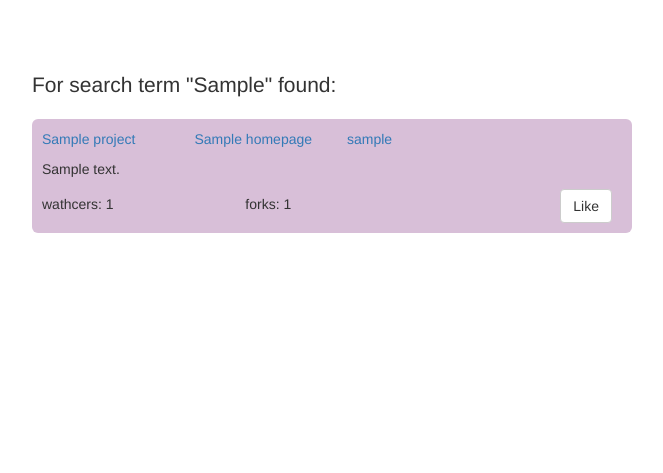
After one commit to PlorvenT/github_browser, a Yii app: template views/site/search.php in a window 1280 px wide. The commit adds this page. Shown: the top 473 px of the page, without its empty margins (266-929 px from the left). Run offline with PHP 8.4 and a stand-in for Yii, Linux system fonts and the light colour scheme; the template is opened without the code that fills it: most values are stand-ins (such as "Sample title", 1, 10 or a date in 2020); data that the repository does not hold is empty; some libraries are stand-ins or nearby versions.

Commit message:
added search

```diff
--- a/config/web.php
+++ b/config/web.php
@@ -38,14 +38,13 @@ $config = [
             ],
         ],
         'db' => require(__DIR__ . '/db.php'),
-        /*
         'urlManager' => [
             'enablePrettyUrl' => true,
             'showScriptName' => false,
             'rules' => [
+                'search' => '/site/search',
             ],
         ],
-        */
     ],
     'params' => $params,
 ];
--- a/views/layouts/main.php
+++ b/views/layouts/main.php
@@ -3,6 +3,7 @@
 /* @var $this \yii\web\View */
 /* @var $content string */
 
+use app\components\SearchWidget\SearchWidget;
 use yii\helpers\Html;
 use yii\bootstrap\Nav;
 use yii\bootstrap\NavBar;
@@ -34,12 +35,7 @@ AppAsset::register($this);
         ],
     ]);
 
-    echo "<form class='navbar-form navbar-right' role='search'>
-            <div class='form-group has-feedback'>
-                <input id='searchbox' type='text' placeholder='Search' class='form-control'>
-                <span id='searchicon' class='fa fa-search form-control-feedback'></span>
-            </div>
-          </form>";
+    echo SearchWidget::widget();
 
     NavBar::end();
     ?>
--- /dev/null
+++ b/views/site/search.php
@@ -0,0 +1,46 @@
+<?php
+
+/**
+ * @var $this \yii\web\View
+ * @var $s string
+ * @var $projects array
+ */
+$this->title = 'Search ' . $s;
+?>
+<div class="search-result">
+    <p class="lead">For search term "<?= $s ?>" found:</p>
+
+    <?php foreach ($projects as $project) : ?>
+        <div class="project-short">
+            <div class="row mb-10">
+                <div class="col-lg-3">
+                    <a href="#"><?= $project->name ?></a>
+                </div>
+                <div class="col-lg-3">
+                    <?php if ($project->homepage) : ?>
+                        <a href="#"><?= $project->homepage ?></a>
+                    <?php endif; ?>
+                </div>
+                <div class="col-lg-3">
+                    <a href="#"><?= $project->owner->login ?></a>
+                </div>
+            </div>
+            <div class="row mb-10">
+                <div class="col-lg-12">
+                    <?= $project->description ?>
+                </div>
+            </div>
+            <div class="row">
+                <div class="col-lg-4 mt-5">
+                    wathcers: <?= $project->watchers_count ?>
+                </div>
+                <div class="col-lg-4 mt-5">
+                    forks: <?= $project->forks_count ?>
+                </div>
+                <div class="col-lg-4">
+                    <a class="btn btn-default like-btn-search" href="#" id="33123">Like</a>
+                </div>
+            </div>
+        </div>
+    <?php endforeach; ?>
+</div>
--- a/web/css/site.css
+++ b/web/css/site.css
@@ -137,3 +137,28 @@ a.desc:after {
 .body-content{
     margin-top: 50px;
 }
+
+.project-short{
+    width: 600px;
+    padding: 10px;
+    margin-bottom: 40px;
+    background: #d8bfd8;
+    border-radius: 6px;
+}
+
+.mb-10{
+    margin-bottom: 10px;
+}
+
+.mt-5{
+    margin-top: 5px;
+}
+
+.like-btn-search{
+    float: right;
+    margin-right: 10px;
+}
+
+.search-result{
+    margin-left: 20%;
+}
```
Also changed, not shown: components/SearchWidget/SearchWidget.php (added, +22 -0 lines), components/SearchWidget/views/index.php (added, +14 -0 lines), controllers/SiteController.php (+12 -1 lines), web/.htaccess (added).
